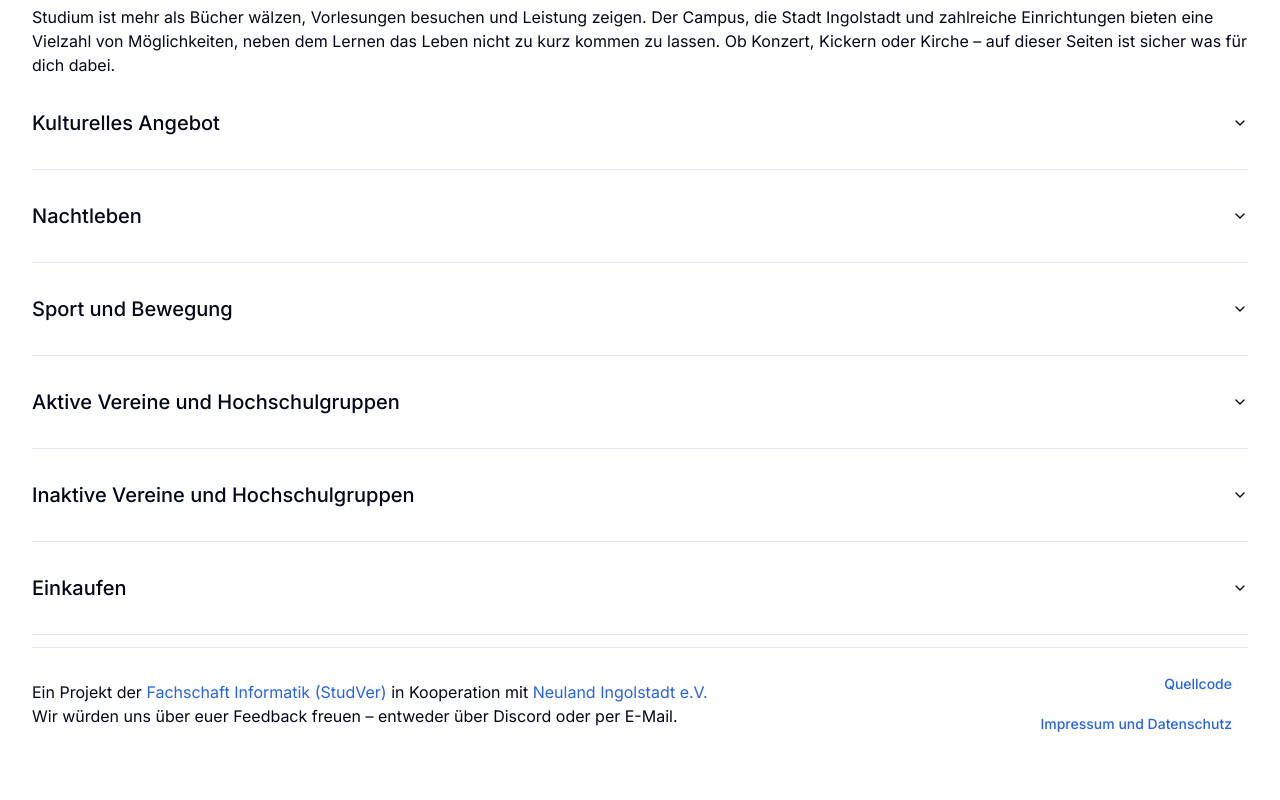
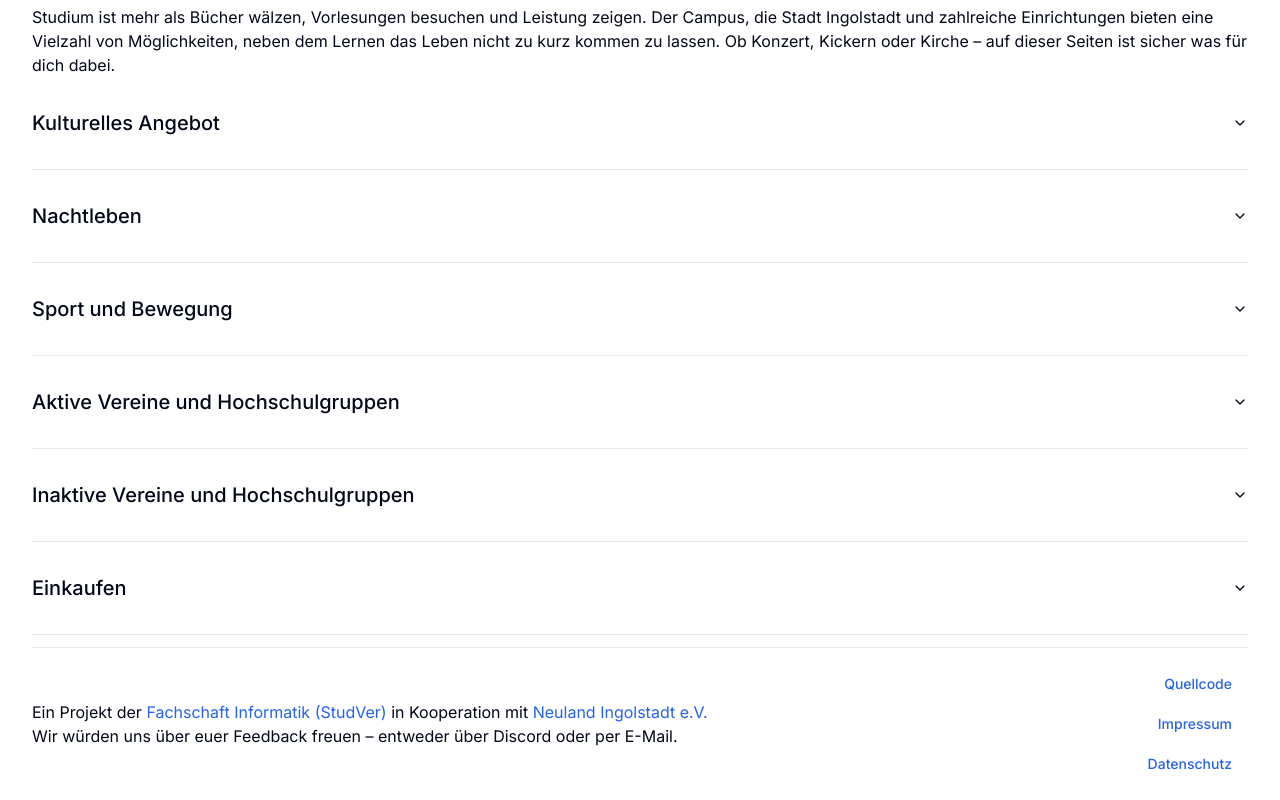
Before and after one commit to neuland-ingolstadt/ersti-hilfe-kit, a Next.js app: page /guide/life in a window 1280 px wide. Shown: the part 183-983 px from the top of the page. Before the commit the page ends 943 px from the top, so only its background shows below. Built offline with nearby package versions, Linux system fonts and the light colour scheme.

Commit message:
fix(footer): update Impressum and Datenschutz links to correct URLs

```diff
--- a/components/ui/footer.tsx
+++ b/components/ui/footer.tsx
@@ -51,12 +51,20 @@ export default function Footer({ className }: FooterProps) {
           <Button variant="link">Quellcode</Button>
         </Link>
         <Link
-          href="https://neuland-ingolstadt.de/impressum.htm"
+          href="https://neuland-ingolstadt.de/legal/impressum"
           target="_blank"
           rel="noreferrer"
           passHref
         >
-          <Button variant="link">Impressum und Datenschutz</Button>
+          <Button variant="link">Impressum</Button>
+        </Link>
+        <Link
+          href="https://neuland-ingolstadt.de/legal/datenschutz"
+          target="_blank"
+          rel="noreferrer"
+          passHref
+        >
+          <Button variant="link">Datenschutz</Button>
         </Link>
       </ul>
     </footer>
```
